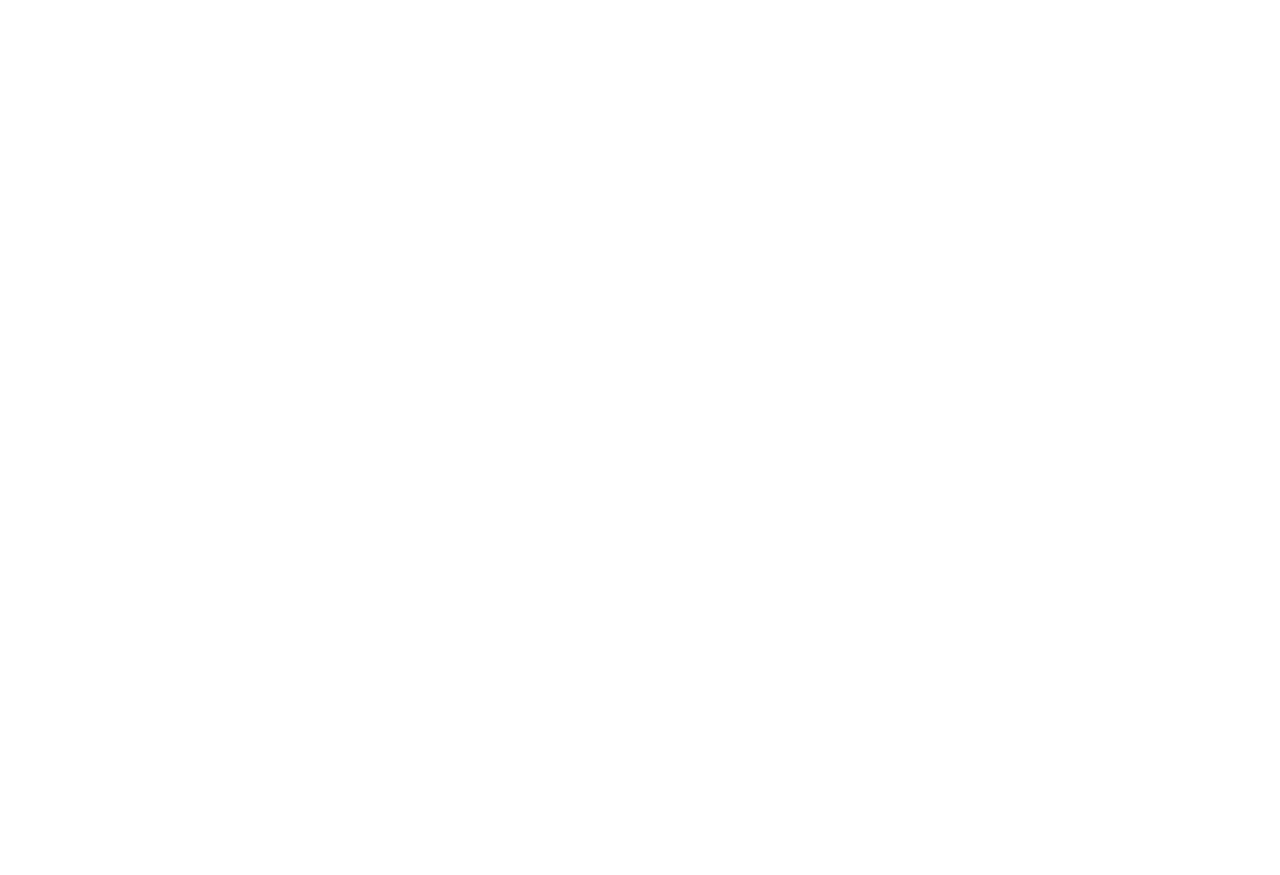
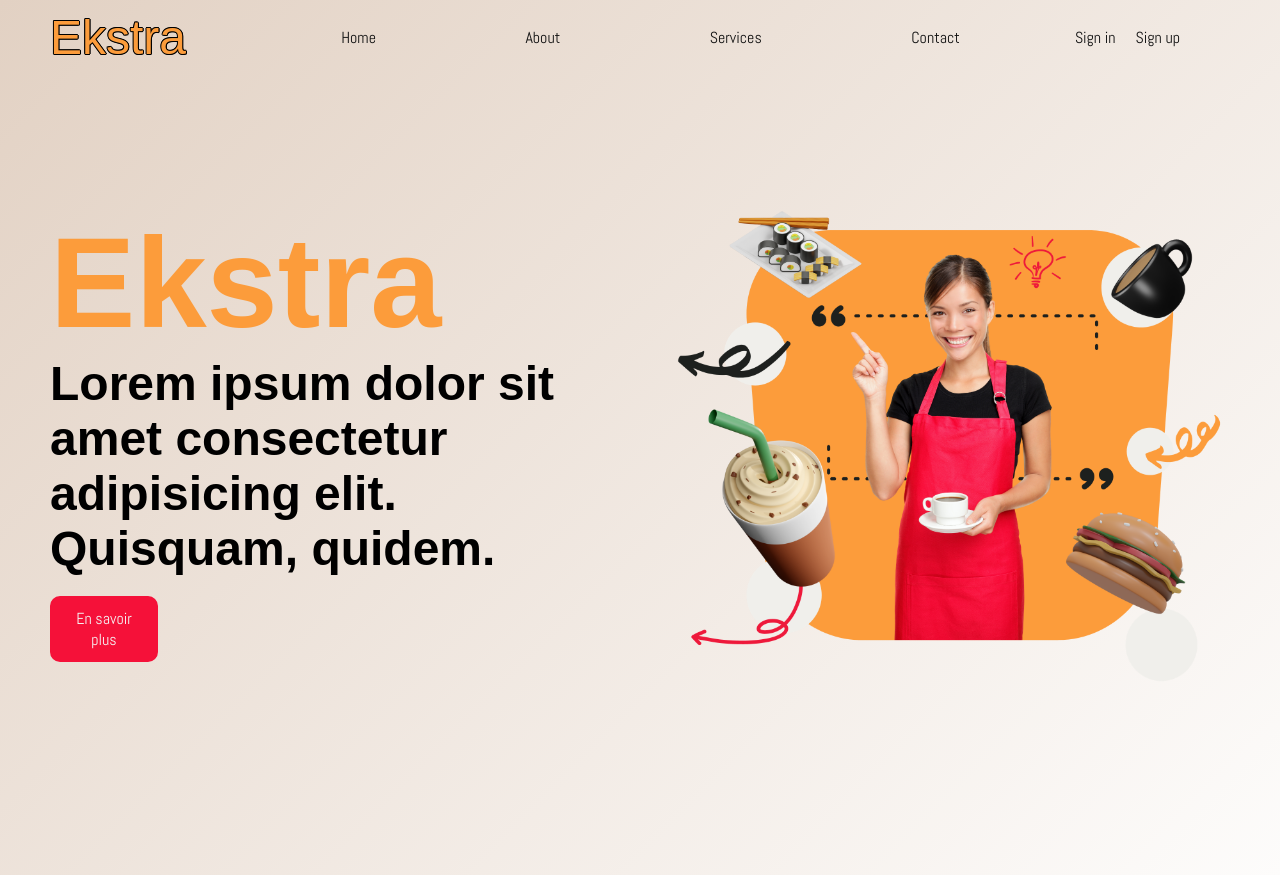
Before and after one commit to jajux/Ekstra, a website: page index.html in a window 1280 px wide. Before the commit the page ends 800 px from the top, so only its background shows below. Drawn offline with Linux system fonts and the light colour scheme; a web font is replaced by a local one.

Commit message:
setting nav header desktop

```diff
--- a/index.html
+++ b/index.html
@@ -5,8 +5,48 @@
     <meta http-equiv="X-UA-Compatible" content="IE=edge">
     <meta name="viewport" content="width=device-width, initial-scale=1.0">
     <title>Ekstra app</title>
+    <link rel="shortcut icon" href="">
+    <link rel="stylesheet" href="style.css">
 </head>
+
 <body>
+    <!-- Navigation -->
+    <nav>
+            <div class="nav-container">
+                <div class="nav-logo">
+                    <span>ekstra</span>
+                </div>
+                <div class="toggleMenu" onclick="toggleMenu();"></div>
+                <div class="nav-menu">
+                    <ul>
+                        <li><a href="index.html">Home</a></li>
+                        <li><a href="#">About</a></li>
+                        <li><a href="#">Services</a></li>
+                        <li><a href="#">Contact</a></li>
+                    </ul>
+                </div>
+                <div class="nav-items">
+                    <a href="#">Sign in</a>
+                    <a href="#">Sign up</a>
+                </div>
+            </div>
+    </nav>
 
+    <!-- Header -->
+    <header>
+        <div class="hero-container">
+            <div class="hero-content">
+                <div class="hero-text">
+                    <h1>Ekstra</h1>
+                    <h2>Lorem ipsum dolor sit amet consectetur adipisicing elit. Quisquam, quidem.</h2>
+                    <a href="#">En savoir plus</a>
+                </div>
+                <div class="hero-img">
+                    <img src="assets\images\hero-right.png">
+                </div>
+            </div>
+        </div>
+<!-- <script src="main.js"></script> -->
 </body>
+
 </html>
--- /dev/null
+++ b/main.js
@@ -0,0 +1,6 @@
+function toggleMenu() {
+    const toggleMenu = document.querySelector('.toggleMenu');
+    const navigation = document.querySelector('.navigation');
+    toggleMenu.classList.toggle('active');
+    navigation.classList.toggle('active');
+}
--- /dev/null
+++ b/main.scss
@@ -0,0 +1,174 @@
+*,
+*::before,
+*::after {
+  margin: 0;
+  padding: 0;
+  box-sizing: border-box;
+}
+// Root
+:root{
+    --yellow:#fc9c3b;
+    --white:#f5f5f5;
+    --red:#F51139;
+    --black:#131313;
+}
+
+@import url('https://fonts.googleapis.com/css2?family=Abel&family=Duru+Sans&family=Rosario:wght@400;500;700&display=swap');
+
+
+body {
+  min-height: 100vh;
+  background-image: linear-gradient(135deg,  #e2d1c3 0%, #fdfcfb 100%);
+  scroll-behavior: smooth;
+  overflow: hidden;
+}
+
+h1,
+h2,
+h3{
+    font-family: 'Rosario', sans-serif;
+}
+
+p{
+    font-family: 'Duru Sans', sans-serif;
+    color: var(--black);
+}
+
+a {
+  text-decoration: none;
+  color: var(--black);
+  font-family: 'Abel', sans-serif;
+}
+
+ul {
+  list-style: none;
+}
+
+// Navigation
+.nav-container {
+  display: flex;
+  align-content: center;
+  justify-content: space-between;
+  align-items: center;
+}
+
+.nav-logo {
+  font-size: 3rem;
+  margin: 10px 0 10px 50px;
+  font-family: 'Rosario', sans-serif;
+  text-transform: capitalize;
+  color: var(--yellow);
+  text-shadow: rgb(0, 0, 0) 1px 0px 0px, rgb(0, 0, 0) 0.540302px 0.841471px 0px,
+    rgb(0, 0, 0) -0.416147px 0.909297px 0px,
+    rgb(0, 0, 0) -0.989992px 0.14112px 0px,
+    rgb(0, 0, 0) -0.653644px -0.756802px 0px,
+    rgb(0, 0, 0) 0.283662px -0.958924px 0px,
+    rgb(0, 0, 0) 0.96017px -0.279415px 0px;
+}
+
+.nav-menu {
+  display: flex;
+  align-items: center;
+  justify-content: center;
+  width: 60%;
+  height: 100%;
+
+  ul {
+    display: flex;
+    justify-content: space-around;
+    width: 100%;
+  }
+}
+
+.nav-items {
+  display: flex;
+  align-content: center;
+  justify-content: center;
+  margin-right: 100px;
+  align-items: center;
+
+  a:nth-child(1) {
+    margin-right: 20px;
+  }
+}
+
+// header hero
+header{
+    height: 100vh;
+
+}
+.hero-container {
+  display: grid;
+  grid-template-columns: 1fr;
+  grid-auto-columns: 1fr;
+  grid-auto-rows: 1fr;
+  grid-auto-flow: row;
+  justify-content: center;
+  justify-items: center;
+  align-items: center;
+  height: 90%;
+}
+
+.hero-content {
+  display: grid;
+  grid-template-columns: 1fr 1fr;
+  grid-template-rows: 1fr;
+  gap: 0px 0px;
+  grid-auto-flow: row;
+  grid-template-areas: "hero-text hero-img";
+  width: 100%;
+  height: 100%;
+}
+
+.hero-text {
+  grid-area: hero-text;
+    display: flex;
+    flex-direction: column;
+    justify-content: center;
+    align-items: left;
+    width: 100%;
+    height: 100%;
+    padding: 0px 50px;
+    text-align: left;
+
+
+    h1{
+        font-size: 8rem;
+        font-weight: 900;
+        text-transform: capitalize;
+        color: var(--yellow);
+    }
+
+    h2{
+        font-size: 3rem;
+    }
+
+    a:link, a:visited {
+        background-color: var(--red);
+        border: 2px solid var(--red);
+        color: var(--white);
+        border-radius: 10px;
+        padding: 10px 10px;
+        text-align: center;
+        margin-top: 20px;
+        width: 20%;
+        cursor: pointer;
+    }
+
+      a:hover, a:active {
+        background-color: var(--yellow);
+        border: 2px solid var(--yellow);
+        color: var(--black);
+      }
+}
+
+.hero-img {
+  grid-area: hero-img;
+
+  img {
+    object-fit: contain;
+    background-position: center;
+    width: 100%;
+    height: 100%;
+  }
+}
```
Also changed, not shown: package.json (added, +11 -0 lines), assets/images/back_hero.svg (added), assets/images/hero-right.png (added), assets/images/hero.png (added), assets/images/main.png (added), style.css, 2 other files.
